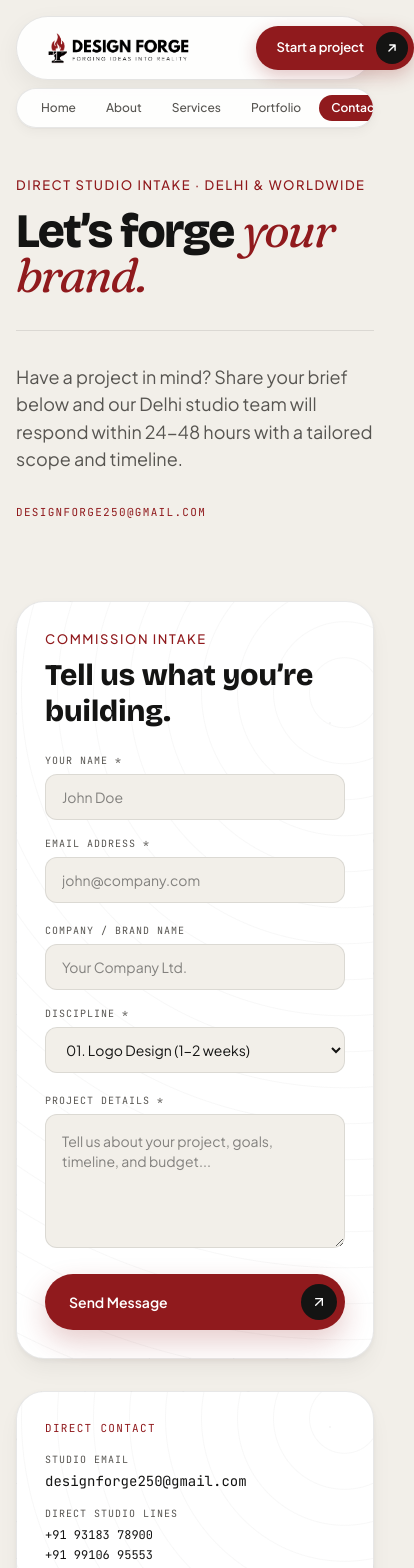
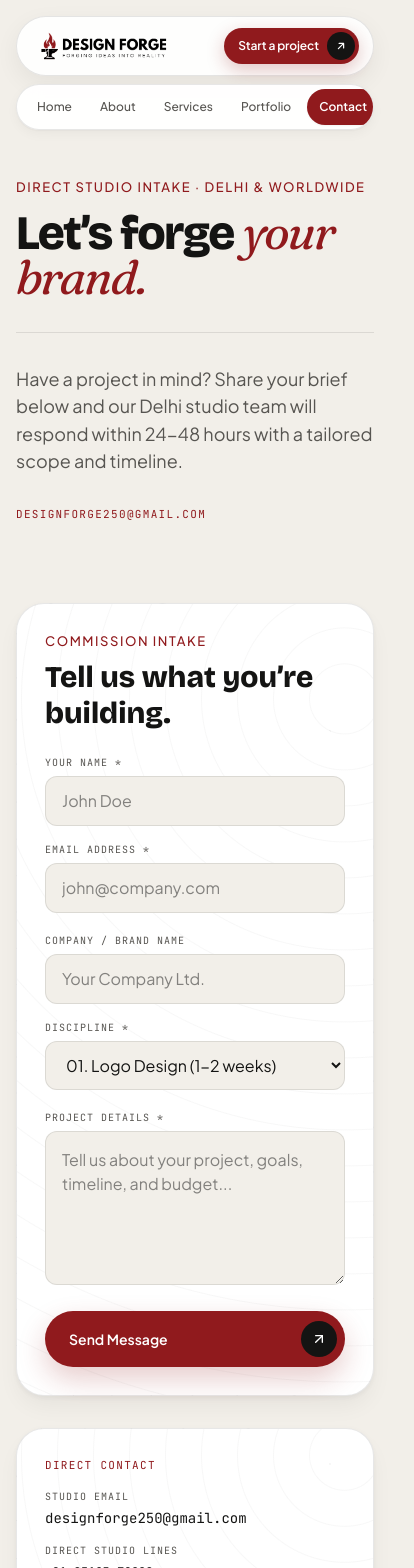
Before and after one commit to yashvasudeva1/design_forge, a React (Vite) app: page /contact in a window 390 px wide. Shown: the top 1568 px of the page, 414 px wide, since content can reach past the window. Built offline with nearby package versions, Linux system fonts and the light colour scheme.

Commit message:
feat(mobile): optimize touch targets, eliminate iOS auto-zoom, and refine responsive layouts

```diff
--- a/index.html
+++ b/index.html
@@ -2,7 +2,11 @@
 <html lang="en">
   <head>
     <meta charset="UTF-8" />
-    <meta name="viewport" content="width=device-width, initial-scale=1.0" />
+    <meta name="viewport" content="width=device-width, initial-scale=1.0, viewport-fit=cover" />
+    <meta name="mobile-web-app-capable" content="yes" />
+    <meta name="apple-mobile-web-app-capable" content="yes" />
+    <meta name="apple-mobile-web-app-status-bar-style" content="black-translucent" />
+    <meta name="format-detection" content="telephone=no" />
 
     <!-- Primary Search Engine Optimization (SEO) -->
     <title>Design Forge: Visual Identity &amp; Logo Design Studio</title>
--- a/src/App.tsx
+++ b/src/App.tsx
@@ -224,9 +224,9 @@ export default function App() {
                       </div>
 
                       {/* Prominent Tip of the Iceberg Callout */}
-                      <div className="mt-4 inline-flex items-center gap-2.5 rounded-full border border-[#901a1d]/30 bg-[#901a1d]/[0.07] px-4 py-2 font-mono text-[11px] text-[var(--foreground)] shadow-sm">
-                        <span className="h-2 w-2 rounded-full bg-[#901a1d] animate-pulse" />
-                        <span className="font-semibold text-[#901a1d] uppercase tracking-[0.12em]">
+                      <div className="mt-4 inline-flex flex-wrap sm:flex-nowrap items-center gap-2 rounded-2xl sm:rounded-full border border-[#901a1d]/30 bg-[#901a1d]/[0.07] px-3.5 sm:px-4 py-2 font-mono text-[11px] text-[var(--foreground)] shadow-xs leading-snug">
+                        <span className="h-2 w-2 rounded-full bg-[#901a1d] animate-pulse shrink-0" />
+                        <span className="font-semibold text-[#901a1d] uppercase tracking-[0.12em] shrink-0">
                           Tip of the iceberg:
                         </span>
                         <span className="text-[var(--muted-foreground)]">
--- a/src/components/ClientLogosMarquee.tsx
+++ b/src/components/ClientLogosMarquee.tsx
@@ -83,14 +83,14 @@ export const ClientLogosMarquee: React.FC = () => {
         </div>
 
         {/* Rounded-3xl Black Studio Stage Matching Updraft Card Architecture */}
-        <div className="relative overflow-hidden rounded-[32px] border border-black/15 bg-[#080808] py-10 sm:py-12 shadow-[0_24px_56px_-14px_rgba(20,20,19,0.22)]">
+        <div className="relative overflow-hidden rounded-[24px] sm:rounded-[32px] border border-black/15 bg-[#080808] py-6 sm:py-12 shadow-[0_24px_56px_-14px_rgba(20,20,19,0.22)]">
           {/* Edge Fade Mask */}
           <div className="relative z-10 w-full overflow-hidden [mask-image:linear-gradient(to_right,transparent_0%,black_7%,black_93%,transparent_100%)]">
-            <div className="forge-marquee-track flex w-max items-center gap-6 px-6">
+            <div className="forge-marquee-track flex w-max items-center gap-3 sm:gap-6 px-3 sm:px-6">
               {marqueeItems.map((logo, idx) => (
                 <div
                   key={`${logo.id}-${idx}`}
-                  className="group relative flex h-[176px] w-[240px] sm:h-[196px] sm:w-[272px] shrink-0 items-center justify-center rounded-[24px] border border-white/[0.09] bg-[#111111] p-6 transition-all duration-300 hover:-translate-y-1.5 hover:border-white/25 hover:bg-[#151515]"
+                  className="group relative flex h-[120px] w-[180px] sm:h-[196px] sm:w-[272px] shrink-0 items-center justify-center rounded-[18px] sm:rounded-[24px] border border-white/[0.09] bg-[#111111] p-4 sm:p-6 transition-all duration-300 hover:-translate-y-1.5 hover:border-white/25 hover:bg-[#151515]"
                   style={{
                     boxShadow:
                       '0 20px 42px -10px rgba(0, 0, 0, 0.92), 0 6px 18px -4px rgba(0, 0, 0, 0.75), inset 0 1px 0 0 rgba(255, 255, 255, 0.08)',
--- a/src/components/MultipageViews.tsx
+++ b/src/components/MultipageViews.tsx
@@ -731,7 +731,7 @@ export const ContactPage: React.FC<{
                       value={name}
                       onChange={(e) => setName(e.target.value)}
                       placeholder="John Doe"
-                      className="mt-1.5 w-full rounded-xl border border-[var(--border)] bg-[var(--shell)] px-4 py-3 text-sm text-[var(--foreground)] focus:border-[#901a1d] focus:outline-none"
+                      className="mt-1.5 w-full rounded-xl border border-[var(--border)] bg-[var(--shell)] px-4 py-3 text-base sm:text-sm text-[var(--foreground)] focus:border-[#901a1d] focus:outline-none"
                     />
                     {errors.name && (
                       <p className="mt-1 font-mono text-[11px] text-[#901a1d]">{errors.name}</p>
@@ -751,7 +751,7 @@ export const ContactPage: React.FC<{
                       value={email}
                       onChange={(e) => setEmail(e.target.value)}
                       placeholder="john@company.com"
-                      className="mt-1.5 w-full rounded-xl border border-[var(--border)] bg-[var(--shell)] px-4 py-3 text-sm text-[var(--foreground)] focus:border-[#901a1d] focus:outline-none"
+                      className="mt-1.5 w-full rounded-xl border border-[var(--border)] bg-[var(--shell)] px-4 py-3 text-base sm:text-sm text-[var(--foreground)] focus:border-[#901a1d] focus:outline-none"
                     />
                     {errors.email && (
                       <p className="mt-1 font-mono text-[11px] text-[#901a1d]">{errors.email}</p>
@@ -773,7 +773,7 @@ export const ContactPage: React.FC<{
                       value={company}
                       onChange={(e) => setCompany(e.target.value)}
                       placeholder="Your Company Ltd."
-                      className="mt-1.5 w-full rounded-xl border border-[var(--border)] bg-[var(--shell)] px-4 py-3 text-sm text-[var(--foreground)] focus:border-[#901a1d] focus:outline-none"
+                      className="mt-1.5 w-full rounded-xl border border-[var(--border)] bg-[var(--shell)] px-4 py-3 text-base sm:text-sm text-[var(--foreground)] focus:border-[#901a1d] focus:outline-none"
                     />
                   </div>
 
@@ -788,7 +788,7 @@ export const ContactPage: React.FC<{
                       id="contact-service"
                       value={service}
                       onChange={(e) => setService(e.target.value)}
-                      className="mt-1.5 w-full rounded-xl border border-[var(--border)] bg-[var(--shell)] px-4 py-3 text-sm text-[var(--foreground)] focus:border-[#901a1d] focus:outline-none"
+                      className="mt-1.5 w-full rounded-xl border border-[var(--border)] bg-[var(--shell)] px-4 py-3 text-base sm:text-sm text-[var(--foreground)] focus:border-[#901a1d] focus:outline-none"
                     >
                       {FORGE_SERVICES.map((s) => (
                         <option key={s.num} value={s.title}>
@@ -812,7 +812,7 @@ export const ContactPage: React.FC<{
                     value={message}
                     onChange={(e) => setMessage(e.target.value)}
                     placeholder="Tell us about your project, goals, timeline, and budget..."
-                    className="mt-1.5 w-full rounded-xl border border-[var(--border)] bg-[var(--shell)] p-4 text-sm text-[var(--foreground)] focus:border-[#901a1d] focus:outline-none"
+                    className="mt-1.5 w-full rounded-xl border border-[var(--border)] bg-[var(--shell)] p-4 text-base sm:text-sm text-[var(--foreground)] focus:border-[#901a1d] focus:outline-none"
                   />
                   {errors.message && (
                     <p className="mt-1 font-mono text-[11px] text-[#901a1d]">{errors.message}</p>
--- a/src/components/Navbar.tsx
+++ b/src/components/Navbar.tsx
@@ -52,7 +52,7 @@ export const Navbar: React.FC<NavbarProps> = ({
     <header className="sticky top-0 z-40 w-full pt-4 pb-2 px-4 sm:px-6 lg:px-10 pointer-events-none">
       <div className="mx-auto w-full max-w-[1380px] pointer-events-auto">
         <div
-          className={`flex h-16 w-full items-center justify-between gap-8 rounded-full border border-black/10 px-5 sm:px-7 transition-all duration-300 ${
+          className={`flex h-15 sm:h-16 w-full items-center justify-between gap-3 sm:gap-8 rounded-full border border-black/10 px-3.5 sm:px-7 transition-all duration-300 ${
             scrolled
               ? 'bg-white/95 backdrop-blur-xl shadow-[0_14px_34px_rgba(20,20,19,0.10)]'
               : 'bg-white/90 backdrop-blur-md shadow-[0_8px_24px_rgba(20,20,19,0.06)]'
@@ -68,7 +68,7 @@ export const Navbar: React.FC<NavbarProps> = ({
             <img
               src="/assets/aistudio/Design_Forge_Brand_Kit_fb5ce520.png"
               alt="Design Forge - Forging Ideas Into Reality"
-              className="h-9 sm:h-10 w-auto object-contain transition-transform duration-300 group-hover:scale-[1.02]"
+              className="h-8 sm:h-10 w-auto object-contain transition-transform duration-300 group-hover:scale-[1.02]"
               draggable={false}
             />
           </a>
@@ -114,14 +114,14 @@ export const Navbar: React.FC<NavbarProps> = ({
             <button
               type="button"
               onClick={() => onStartProject()}
-              className="group inline-flex items-center gap-3 rounded-full bg-[#901a1d] hover:bg-[#141413] dark:hover:bg-white dark:hover:text-[#141413] text-white pl-5 pr-1.5 py-1.5 text-[13px] font-semibold tracking-[-0.01em] transition-all duration-200 whitespace-nowrap shrink-0 cursor-pointer shadow-[0_6px_18px_rgba(144,26,29,0.25)]"
+              className="group inline-flex items-center gap-2 sm:gap-3 rounded-full bg-[#901a1d] hover:bg-[#141413] dark:hover:bg-white dark:hover:text-[#141413] text-white pl-3.5 sm:pl-5 pr-1 sm:pr-1.5 py-1 sm:py-1.5 text-[12px] sm:text-[13px] font-semibold tracking-[-0.01em] transition-all duration-200 whitespace-nowrap shrink-0 cursor-pointer shadow-[0_6px_18px_rgba(144,26,29,0.25)] active:scale-95"
             >
               <span>Start a project</span>
-              <span className="inline-flex h-8 w-8 items-center justify-center rounded-full bg-[#141413] text-white dark:group-hover:bg-[#901a1d] transition-transform duration-200 group-hover:rotate-12">
+              <span className="inline-flex h-7 w-7 sm:h-8 sm:w-8 items-center justify-center rounded-full bg-[#141413] text-white dark:group-hover:bg-[#901a1d] transition-transform duration-200 group-hover:rotate-12">
                 <svg
                   viewBox="0 0 16 16"
                   fill="none"
-                  className="h-3.5 w-3.5"
+                  className="h-3 w-3 sm:h-3.5 sm:w-3.5"
                   aria-hidden="true"
                 >
                   <path
@@ -137,10 +137,10 @@ export const Navbar: React.FC<NavbarProps> = ({
           </div>
         </div>
 
-        {/* Mobile Route Bar */}
+        {/* Mobile Route Bar with Momentum Touch Scroll */}
         <nav
           aria-label="Mobile page navigation"
-          className="mt-2 flex md:hidden items-center justify-between gap-1.5 overflow-x-auto rounded-full border border-[var(--border)] bg-[var(--panel)]/90 backdrop-blur-md px-3 py-1.5 text-[12px] font-medium shadow-[var(--elev-1)]"
+          className="mt-2 flex md:hidden items-center justify-between gap-1 overflow-x-auto scrollbar-none rounded-full border border-[var(--border)] bg-[var(--panel)]/95 backdrop-blur-md px-2 py-1 text-[12px] font-medium shadow-[var(--elev-1)] touch-scroll"
         >
           {NAV_PAGES.map((item) => {
             const isActive = currentPage === item.path;
@@ -149,9 +149,9 @@ export const Navbar: React.FC<NavbarProps> = ({
                 key={item.path}
                 href={item.path}
                 onClick={(e) => handleLinkClick(e, item.path)}
-                className={`rounded-full px-3 py-1 whitespace-nowrap shrink-0 transition-colors ${
+                className={`rounded-full px-3 py-1.5 min-h-[36px] flex items-center justify-center whitespace-nowrap shrink-0 transition-colors active:scale-95 ${
                   isActive
-                    ? 'bg-[#901a1d] text-white font-semibold'
+                    ? 'bg-[#901a1d] text-white font-semibold shadow-xs'
                     : 'text-[var(--muted-foreground)] hover:text-[var(--foreground)]'
                 }`}
               >
--- a/src/components/ProcessDeck.tsx
+++ b/src/components/ProcessDeck.tsx
@@ -281,7 +281,7 @@ export const ProcessDeck: React.FC<ProcessDeckProps> = ({ onStartProject }) => {
                 <p className="max-w-[420px] text-[15px] leading-[1.55] text-[var(--muted-foreground)] lg:text-right">
                   Three acts, zero mystery. Scroll and watch a raw idea move from studio research to a timeless brand identity.
                 </p>
-                <div className="flex items-center gap-2">
+                <div className="flex items-center gap-2 overflow-x-auto scrollbar-none max-w-full pb-1 touch-scroll">
                   {stageTitles.map((label, idx) => {
                     const active = activeStageIndex === idx;
                     return (
@@ -589,7 +589,7 @@ export const ProcessDeck: React.FC<ProcessDeckProps> = ({ onStartProject }) => {
                               <div className="font-mono text-[9px] uppercase tracking-[0.14em] text-white/50 mb-2">
                                 Verified Chromatic Tokens
                               </div>
-                              <div className="flex items-center gap-2">
+                              <div className="flex items-center gap-2 overflow-x-auto scrollbar-none max-w-full pb-1 touch-scroll">
                                 {currentStudy.palette.map((hex, i) => (
                                   <div
                                     key={`${hex}-${i}`}
--- a/src/index.css
+++ b/src/index.css
@@ -82,6 +82,8 @@
     font-family: 'Plus Jakarta Sans', -apple-system, BlinkMacSystemFont, sans-serif;
     -webkit-font-smoothing: antialiased;
     -moz-osx-font-smoothing: grayscale;
+    -webkit-text-size-adjust: 100%;
+    text-size-adjust: 100%;
   }
 
   body {
@@ -89,6 +91,24 @@
     color: var(--foreground);
     overflow-x: hidden;
     margin: 0;
+    -webkit-tap-highlight-color: transparent;
+    touch-action: manipulation;
+  }
+
+  /* Prevent auto-zoom on input focus on iOS Safari */
+  input, select, textarea {
+    font-size: 16px;
+  }
+  @media (min-width: 640px) {
+    input, select, textarea {
+      font-size: 14px;
+    }
+  }
+
+  /* Smooth momentum touch scrolling for all scroll containers */
+  .touch-scroll {
+    -webkit-overflow-scrolling: touch;
+    overscroll-behavior: contain;
   }
 }
 
```
Also changed, not shown: src/components/BriefModal.tsx (+10 -5 lines), src/components/FaqSection.tsx (+13 -2 lines), src/components/MomentsPortfolioWall.tsx (+18 -6 lines), src/components/ProjectModal.tsx (+7 -2 lines), src/components/TroveFooter.tsx (+8 -8 lines).
